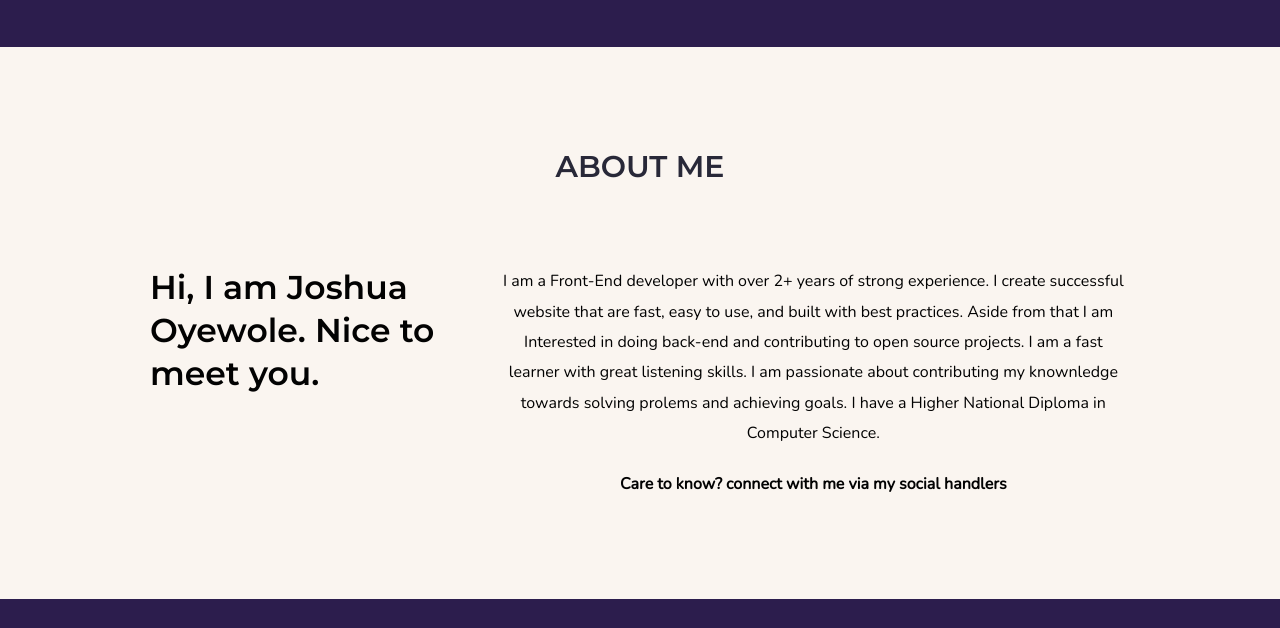
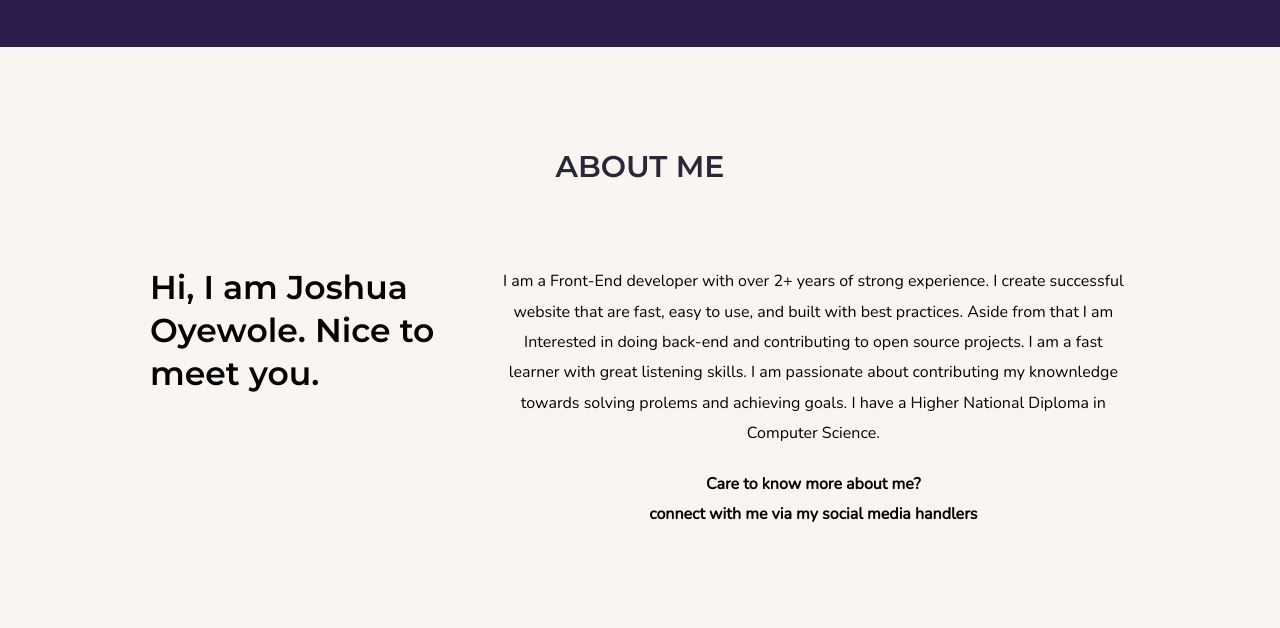
Before and after one commit to JoshuaOyewole/Portfolio, a website: page index.html in a window 1280 px wide. Shown: the part 5414-6042 px from the top of the page. Drawn offline with nearby package versions, Linux system fonts and the light colour scheme.

```diff
--- a/index.html
+++ b/index.html
@@ -383,7 +383,7 @@
                             I am a Front-End developer with over 2+ years of strong experience. I create successful website that are fast, easy to use, and built with best practices. Aside from that I am Interested in doing back-end and contributing to open source projects. I am a fast learner with great listening skills. I am passionate about contributing my knownledge towards solving prolems and achieving goals.
                             I have a Higher National Diploma in Computer Science.
                             <div>
-                               <span class="bold">Care to know? connect with me via my social handlers</span>
+                               <span class="bold">Care to know more about me? <br>   connect with me via my social media handlers</span>
                             </div>
 
                         </p>
```
